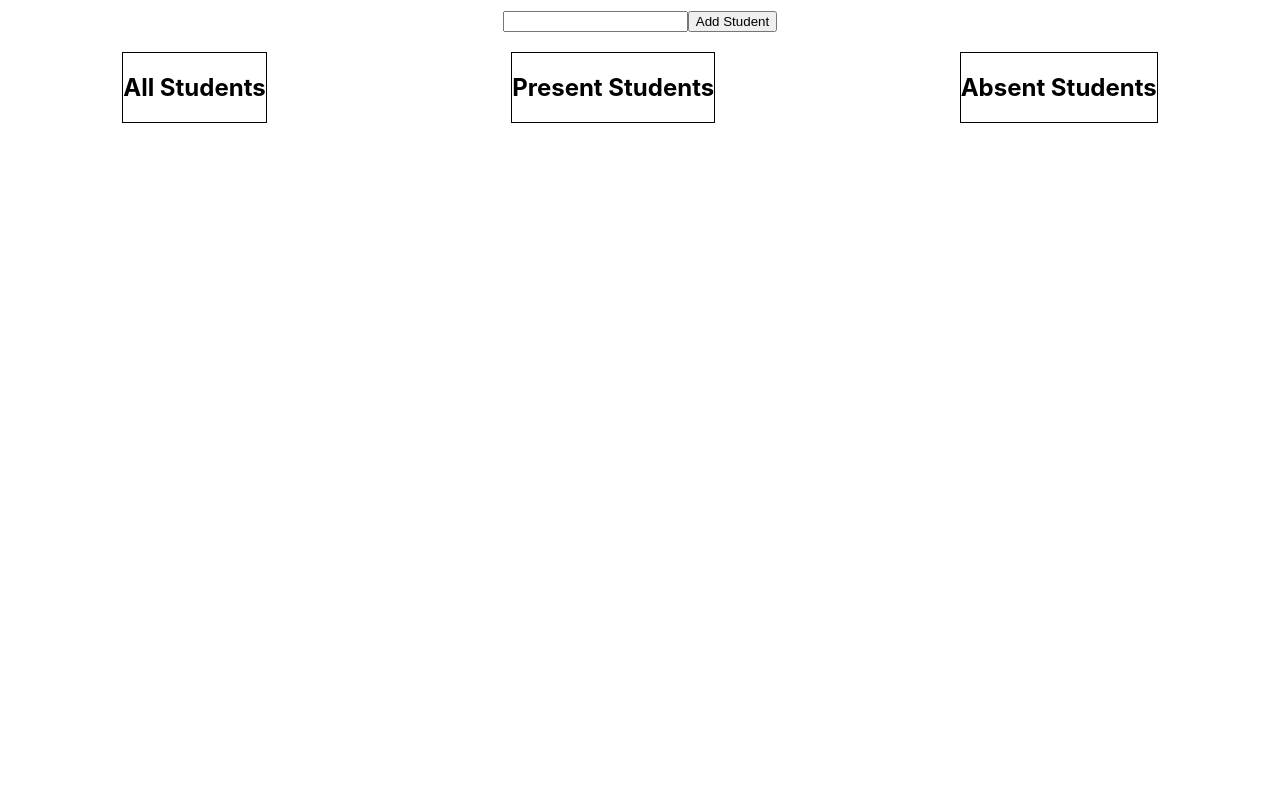
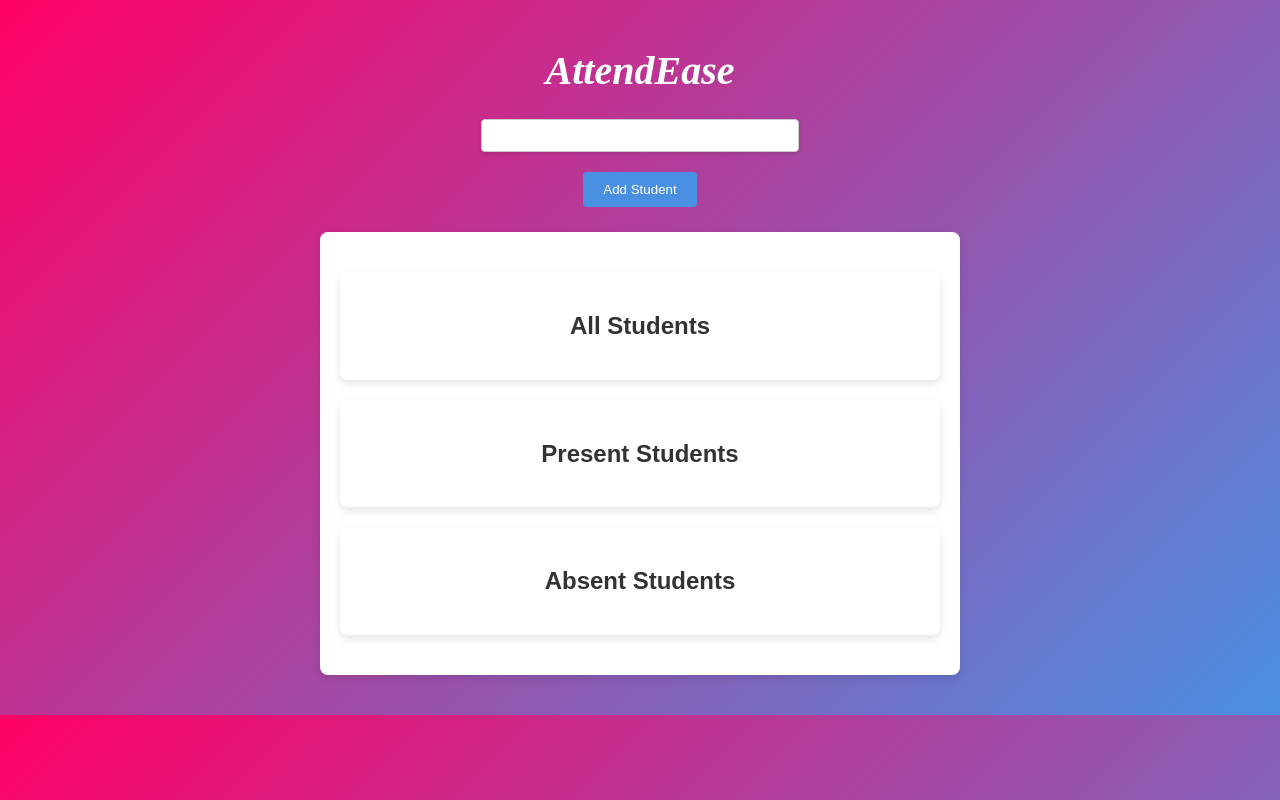
Before and after one commit to AsiF-noob44/AttendEase, a React (Create React App) app: page / in a window 1280 px wide. Built offline with nearby package versions, Linux system fonts and the light colour scheme.

Commit message:
Styles Added

```diff
--- a/package.json
+++ b/package.json
@@ -9,6 +9,7 @@
     "@testing-library/user-event": "^13.5.0",
     "react": "^19.0.0",
     "react-dom": "^19.0.0",
+    "react-helmet": "^6.1.0",
     "react-scripts": "5.0.1",
     "web-vitals": "^2.1.4"
   },
--- a/src/App.css
+++ b/src/App.css
@@ -1,12 +1,136 @@
+body {
+  font-family: "Arial", sans-serif;
+  background: linear-gradient(135deg, #f06, #4a90e2);
+  margin: 0;
+  padding: 0;
+  color: #333;
+}
+
 .App {
   text-align: center;
-  margin-top: 10px;
+  padding: 20px;
 }
-.student-section {
+
+h1 {
+  font-family: "Roboto Slab", serif;
+  font-style: italic;
+  font-size: 2.5em;
+  margin-bottom: 20px;
+  background: linear-gradient(135deg, #f06, #4a90e2);
+  background-clip: text;
+  -webkit-background-clip: text;
+  -webkit-text-fill-color: #fff; /* Change text color to white */
+}
+
+.student-section,
+.list {
+  background: #fff;
+  border-radius: 8px;
+  padding: 20px;
+  margin: 20px auto;
+  max-width: 600px;
+  box-shadow: 0 4px 8px rgba(0, 0, 0, 0.1);
+}
+
+button {
+  background-color: #4a90e2;
+  color: #fff;
+  border: none;
+  padding: 10px 20px;
+  margin: 5px;
+  border-radius: 4px;
+  cursor: pointer;
+  transition: background-color 0.3s ease;
+}
+
+button:hover {
+  background-color: #357ab8;
+}
+
+.input-container {
+  position: relative;
+  margin: 10px 0;
+}
+
+input[type="text"] {
+  padding: 8px;
+  margin: 5px 0;
+  border: 1px solid #ccc;
+  border-radius: 4px;
+  width: 300px; /* Change width to a normal size */
+  box-shadow: 0 2px 4px rgba(0, 0, 0, 0.1);
+  transition: border-color 0.3s ease, box-shadow 0.3s ease;
+}
+
+input[type="text"]:focus {
+  outline: none;
+  border-color: #4a90e2;
+  box-shadow: 0 2px 8px rgba(0, 0, 0, 0.2);
+}
+
+.typing-placeholder-input {
+  border: 1px solid #ccc;
+  padding: 10px;
+  border-radius: 4px;
+  width: 300px; /* Change width to a normal size */
+  box-sizing: border-box;
+}
+
+input[type="text"]::placeholder {
+  color: #999;
+}
+
+@keyframes typing {
+  0% {
+    content: "Enter a Student Name";
+  }
+  50% {
+    content: "Enter a Student Name";
+  }
+  100% {
+    content: "Enter a Student Name";
+  }
+}
+
+input[type="text"]::placeholder {
+  color: transparent; /* Hide the default placeholder */
+}
+
+label {
+  position: absolute;
+  top: 50%;
+  left: 12px;
+  color: #999;
+  font-style: italic;
+  pointer-events: none;
+  transform: translateY(-50%);
+  transition: all 0.2s ease;
+}
+
+input[type="text"]:focus + label,
+input[type="text"].filled + label {
+  top: -10px;
+  left: 10px;
+  font-size: 12px;
+  color: #333;
+  background: #fff;
+  padding: 0 5px;
+}
+
+ul {
+  list-style-type: none;
+  padding: 0;
+}
+
+li {
   display: flex;
-  justify-content: space-around;
-  margin-top: 20px;
+  justify-content: space-between;
+  align-items: center;
+  padding: 10px 0;
+  border-bottom: 1px solid #eee;
 }
-.list {
-  border: 1px solid black;
+
+li span {
+  flex-grow: 1;
+  text-align: left;
 }
--- a/src/App.jsx
+++ b/src/App.jsx
@@ -1,12 +1,19 @@
 import "./App.css";
 import StudentForm from "./components/StudentForm";
 import StudentSection from "./components/StudentSection";
+import { Helmet } from "react-helmet"; // Add this line
 
 function App() {
   return (
     <div className="App">
+      <Helmet>
+        <link
+          href="https://fonts.googleapis.com/css2?family=Roboto+Slab:ital,wght@1,700&display=swap"
+          rel="stylesheet"
+        />
+      </Helmet>
+      <h1>AttendEase</h1>
       <StudentForm />
-
       <StudentSection />
     </div>
   );
--- a/src/components/StudentForm.jsx
+++ b/src/components/StudentForm.jsx
@@ -1,5 +1,6 @@
 import { useContext } from "react";
-import { StudentCtx } from "../contexts/Student"; // Updated import
+import { StudentCtx } from "../contexts/Student";
+import TypingPlaceholderInput from "./TypingPlaceholderInput"; // Ensure this line is present
 
 const StudentForm = () => {
   const { studentStates, changeNameHandler, submitHandler } =
@@ -7,11 +8,16 @@ const StudentForm = () => {
 
   return (
     <form onSubmit={submitHandler}>
-      <input
-        type="text"
-        value={studentStates.studentName}
-        onChange={changeNameHandler}
-      />
+      <div className="input-container">
+        <TypingPlaceholderInput
+          value={studentStates.studentName}
+          onChange={changeNameHandler}
+          className="typing-placeholder-input compact-input" // Add this line
+        />
+        <label className={studentStates.studentName ? "filled" : ""}>
+          {/* Remove the static text */}
+        </label>
+      </div>
       <button type="submit">
         {studentStates.editMode ? "Update Student" : "Add Student"}
       </button>
--- /dev/null
+++ b/src/components/TypingPlaceholderInput.jsx
@@ -0,0 +1,62 @@
+import { useState, useEffect, useMemo } from "react";
+
+const TypingPlaceholderInput = ({ value, onChange }) => {
+  const placeholders = useMemo(
+    () => [
+      "Enter your Name...",
+      "Enter your Roll Number...",
+      "Enter your Student ID...",
+    ],
+    []
+  );
+
+  const [placeholder, setPlaceholder] = useState("");
+  const [index, setIndex] = useState(0);
+  const [charIndex, setCharIndex] = useState(0);
+  const [isDeleting, setIsDeleting] = useState(false);
+
+  useEffect(() => {
+    const currentText = placeholders[index];
+
+    const typingSpeed = isDeleting ? 50 : 100; // Faster when deleting
+    const delayBeforeDelete = 1500; // Pause before deleting
+
+    let timeout;
+
+    if (!isDeleting && charIndex < currentText.length) {
+      // Typing effect
+      timeout = setTimeout(() => {
+        setPlaceholder((prev) => prev + currentText[charIndex]);
+        setCharIndex((prev) => prev + 1);
+      }, typingSpeed);
+    } else if (!isDeleting && charIndex === currentText.length) {
+      // Wait before deleting
+      timeout = setTimeout(() => setIsDeleting(true), delayBeforeDelete);
+    } else if (isDeleting && charIndex > 0) {
+      // Deleting effect
+      timeout = setTimeout(() => {
+        setPlaceholder((prev) => prev.slice(0, -1));
+        setCharIndex((prev) => prev - 1);
+      }, typingSpeed);
+    } else {
+      // Move to next placeholder
+      setIsDeleting(false);
+      setIndex((prev) => (prev + 1) % placeholders.length);
+      setCharIndex(0);
+    }
+
+    return () => clearTimeout(timeout);
+  }, [charIndex, isDeleting, index, placeholders]);
+
+  return (
+    <input
+      type="text"
+      value={value}
+      onChange={onChange}
+      placeholder={placeholder}
+      className="border p-2 rounded w-full"
+    />
+  );
+};
+
+export default TypingPlaceholderInput;
```
Also changed, not shown: 1 other file (tests, documents, lock files or other folders).
